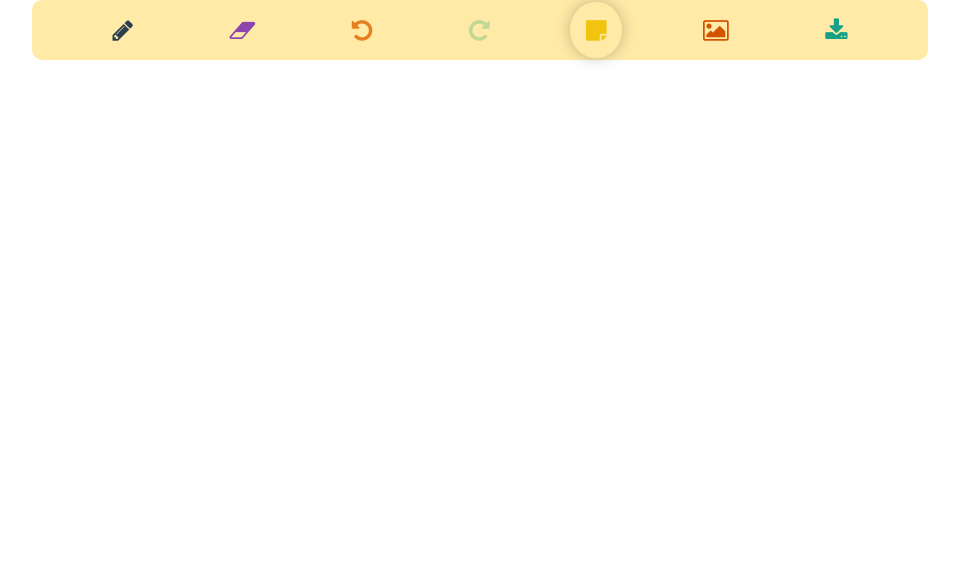
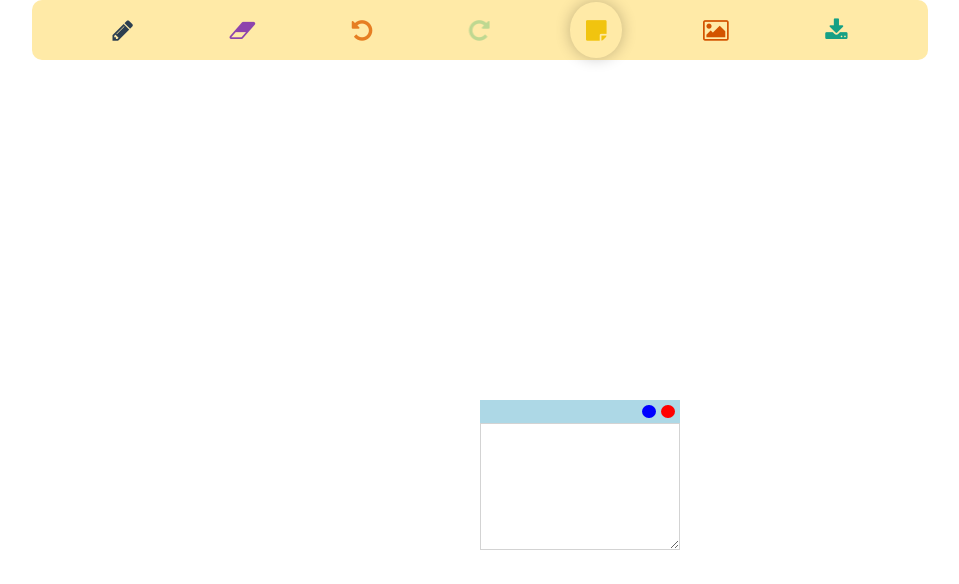
Before and after one commit to weevil111/whiteboard, a website: page public/index.html in a window 1280 px wide. Both pictures are taken after a click on the element 756 px from the left and 30 px from the top of the page. Shown: the whole page, without its empty margins (160-1119 px from the left). Drawn offline with Linux system fonts and the light colour scheme.

Commit message:
Design sticky

```diff
--- a/public/index.html
+++ b/public/index.html
@@ -67,8 +67,10 @@
   <div class="canvas-content">
     <canvas id="canvas"></canvas>
   </div>
+
   <script src="script.js"></script>
   <script src="tools.js"></script>
   <script src="undoRedo.js"></script>
+  <script src="sticky.js"></script>
 </body>
 </html>
--- /dev/null
+++ b/public/sticky.js
@@ -0,0 +1,46 @@
+let stickyDiv = document.querySelector("#sticky");
+
+stickyDiv.addEventListener("click", appendSticky);
+
+function appendSticky(){
+  // <div class="sticky">
+    // <div class="sticky-header">
+    //   <div class="minimize">
+
+    //   </div>
+    //   <div class="close">
+
+    //   </div>
+    // </div>
+    // <div class="sticky-content">
+    //   <textarea name="" id="" cols="30" rows="10"></textarea>
+    // </div>
+  // </div>
+  let sticky = document.createElement("div");
+  sticky.classList.add("sticky");
+  sticky.innerHTML = `
+    <div class="sticky-header">
+      <div class="minimize">
+
+      </div>
+      <div class="close">
+
+      </div>
+    </div>
+    <div class="sticky-content">
+      <textarea name="" id="" cols="30" rows="10"></textarea>
+    </div>
+  `;
+
+  sticky.querySelector(".minimize").addEventListener("click", function(){
+    let stickyContent = sticky.querySelector(".sticky-content");
+    stickyContent.classList.contains("hide")?
+    stickyContent.classList.remove("hide"): stickyContent.classList.add("hide");
+  })
+  sticky.querySelector(".close").addEventListener("click", function(){
+    sticky.remove();
+  })
+
+
+  document.querySelector("body").append(sticky);
+}
--- a/public/style.css
+++ b/public/style.css
@@ -105,3 +105,48 @@ font-size: 1.5rem;
 .hide {
   display: none;
 }
+
+.sticky {
+  position: absolute;
+  top: 50%;
+  left: 50%;
+  height: 150px;
+  width: 200px;
+}
+
+.sticky-header {
+  height: 15%;
+  background: lightblue;
+  display: flex;
+  align-items: center;
+  justify-content: flex-end;
+}
+
+.sticky-header div {
+  height: 60%;
+  width: 7%;
+  border-radius: 50%;
+  margin-right: 5px;
+}
+
+.minimize {
+  background: blue;
+  cursor: pointer;
+}
+
+.close {
+  background: red;
+  cursor: pointer;
+}
+
+.sticky-content {
+  height: 85%;
+}
+
+textarea{
+  width: 100%;
+  border: 1px solid lightgray;
+  outline: none;
+  padding: 10px;
+  height: 100%;
+}
```
